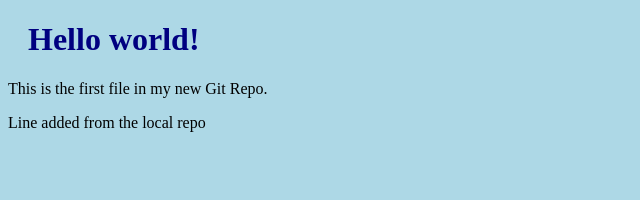
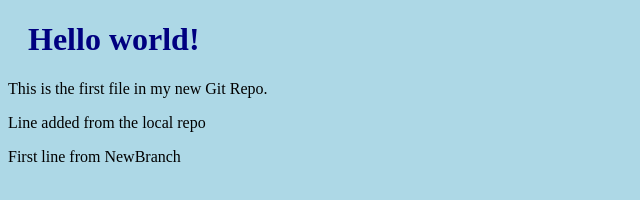
Before and after one commit to CEllement/hello-world, a plain HTML site: page Index.HTML in a window 1280 px wide. Shown: the whole page, without its empty margins (0-640 px from the left). Drawn offline with Linux system fonts and the light colour scheme.

Commit message:
NewBranch line added

```diff
--- a/Index.HTML
+++ b/Index.HTML
@@ -9,6 +9,7 @@
 <h1>Hello world!</h1>
 <p>This is the first file in my new Git Repo.</p>
 <p>Line added from the local repo</p>
+<p>First line from NewBranch</p>
 
 </body>
 </html>
```
